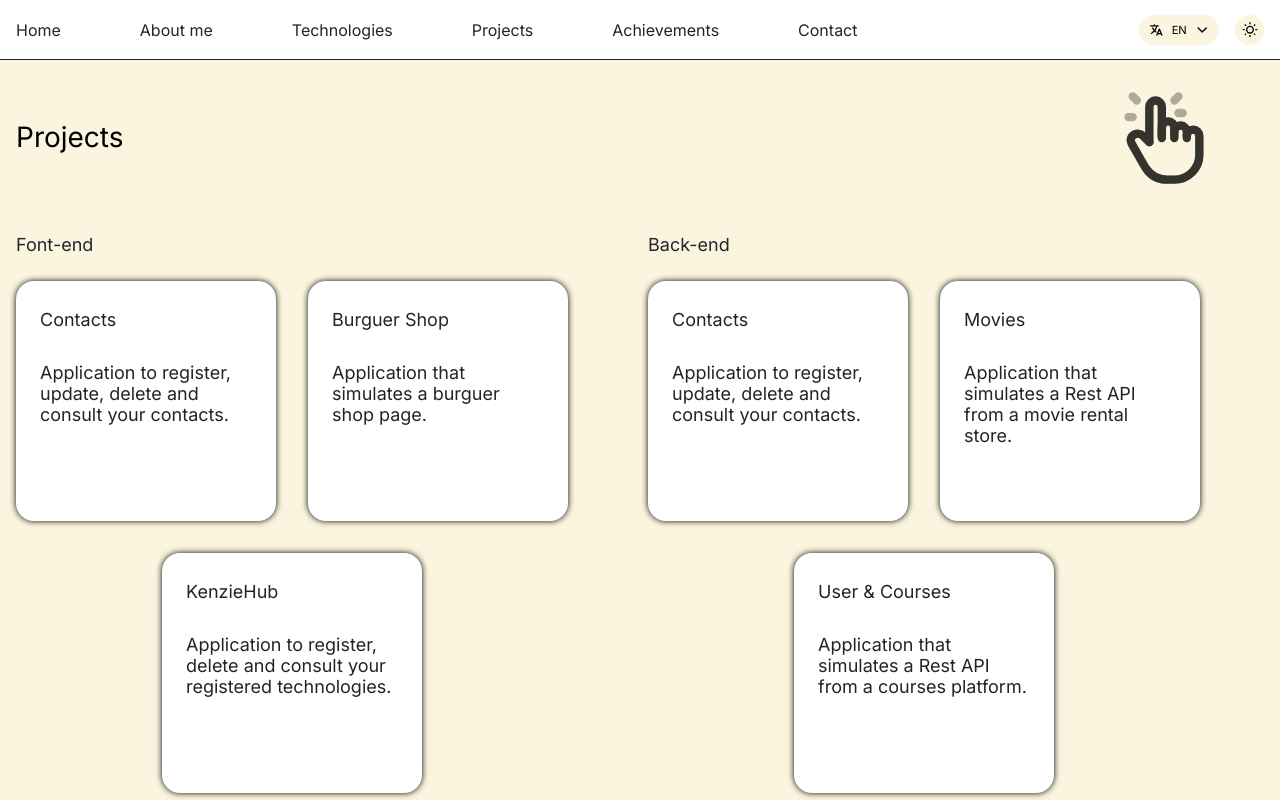
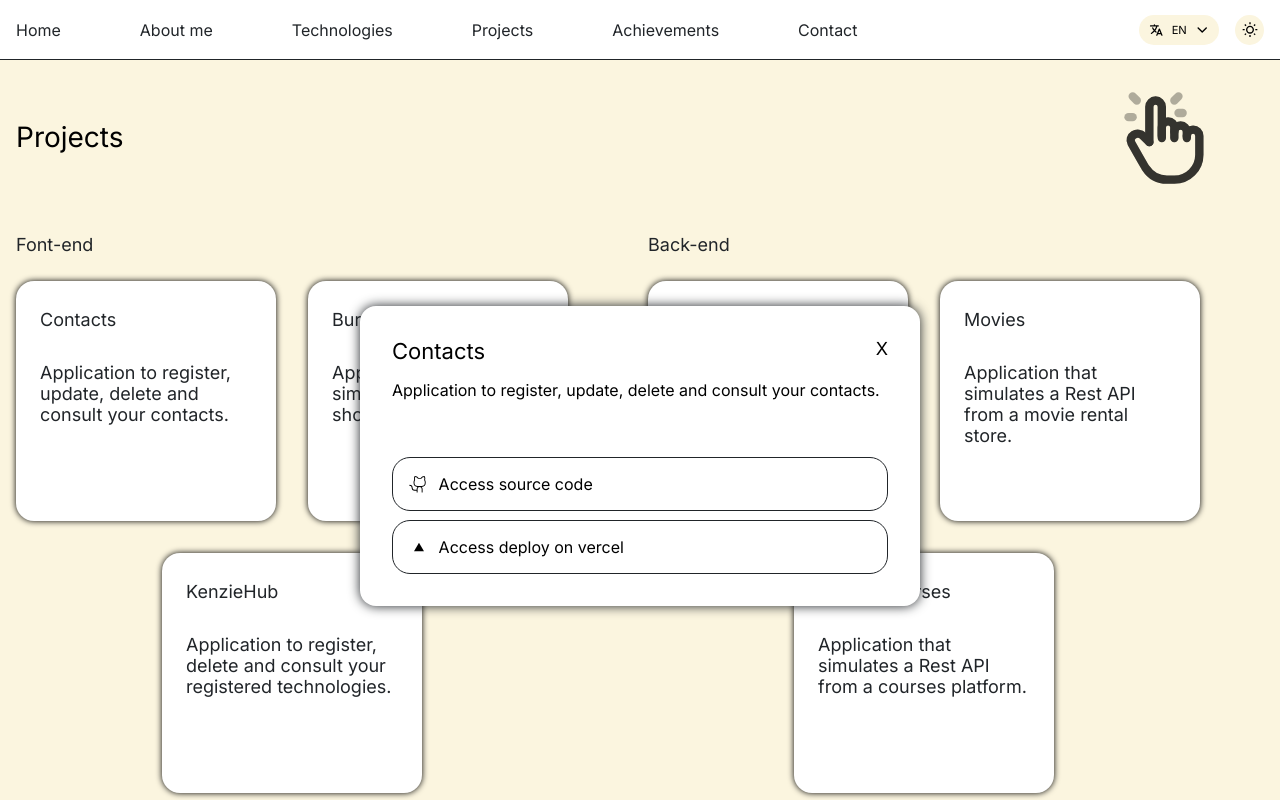
Before and after one commit to joaoPedrooC/_Portifolio, a React (Vite) app: page / in a window 1280 px wide. Both pictures are taken after a click on the item 146 px from the left and 2689 px from the top of the page. Shown: the part 2289-3089 px from the top of the page. Built offline with nearby package versions, Linux system fonts and the light colour scheme.

Commit message:
feat: created modal for projects section

```diff
--- a/src/components/Forms/ContactForm/styles.module.scss
+++ b/src/components/Forms/ContactForm/styles.module.scss
@@ -13,21 +13,6 @@
   max-width: 400px;
   width: 100%;
 
-  border-radius: 18px;
-  padding: 1rem;
-
-  cursor: pointer;
-
-  transition: .3s ease;
-
-  background-color: transparent;
-  border: 1px solid var(--font-color-1);
-
-  &:hover {
-    background-color: var(--font-color-1);
-    color: var(--light-yellow);
-  }
-
   &:disabled {
     opacity: .5;
     cursor: not-allowed;
--- /dev/null
+++ b/src/components/Modal/ProjectsModal/ProjectsModal.tsx
@@ -0,0 +1,50 @@
+import { Dispatch, SetStateAction, useState } from "react"
+import { IProjectsMock } from "../../../services/ProjectsMock"
+
+import styles from './styles.module.scss'
+import { useTranslation } from "react-i18next"
+import { PiGithubLogoLight } from "react-icons/pi"
+import { CgVercel } from "react-icons/cg"
+
+interface IProjectsModalProps {
+  project: IProjectsMock
+  setOpen: Dispatch<SetStateAction<null | IProjectsMock>>
+}
+
+export const ProjectsModal = ({ project, setOpen }: IProjectsModalProps) => {
+  const [closing, setClosing] = useState<boolean>(false)
+
+  const { t } = useTranslation()
+
+  const handleClose = () => {
+    setClosing(true)
+
+    setTimeout(() => { // Tempo para animação
+      setClosing(false)
+      setOpen(null)
+    }, 500);
+  }
+  return (
+    <div className={styles.modal__container}>
+      <div className={`${styles.modal__controller} animate__animated ${!closing ? 'animate__fadeInDown' : ''} ${closing ? 'animate__fadeOutDown' : ''}`}>
+        <button className='text text__medium' type="button" onClick={handleClose}>X</button>
+        <div>
+          <div className={styles.modal__content}>
+            <h4 className="text text__big--1">{t(project.projectName)}</h4>
+            <p>{t(project.projectDescription)}</p>
+          </div>
+          <div className={styles.modal__links}>
+            <a href="" className="button__links text text__small--1">
+              <PiGithubLogoLight />
+              {t('projects__button--code')}
+            </a>
+            <a href="" className="button__links text text__small--1">
+              <CgVercel />
+              {t('projects__button--deploy')}
+            </a>
+          </div>
+        </div>
+      </div>
+    </div>
+  )
+}
--- /dev/null
+++ b/src/components/Modal/ProjectsModal/styles.module.scss
@@ -0,0 +1,76 @@
+.modal__container {
+  display: flex;
+  justify-content: center;
+  align-items: center;
+
+  width: 100%;
+  height: 100%;
+
+  position: absolute;
+  top: 0;
+  left: 0;
+
+  pointer-events: none;
+
+  padding: 0 1rem;
+}
+
+.modal__controller {
+  display: flex;
+  flex-direction: column;
+
+  max-width: 35rem;
+  width: 100%;
+
+  max-height: 18.75rem;
+  height: 100%;
+
+  background-color: #fff;
+  box-shadow: 0px 0px 12px 0px var(--font-color-1);
+
+  border-radius: 1rem;
+  pointer-events: all;
+
+  overflow-y: auto;
+
+  padding: 2rem;
+
+  position: relative;
+}
+
+.modal__controller > button {
+  position: absolute;
+  top: 2rem;
+  right: 2rem;
+
+  background-color: transparent;
+
+  cursor: pointer;
+}
+
+.modal__controller > div {
+  display: flex;
+  flex-direction: column;
+  justify-content: space-between;
+
+  height: 100%;
+}
+
+.modal__content {
+  display: flex;
+  flex-direction: column;
+
+  gap: 1rem;
+}
+
+.modal__links {
+  display: flex;
+  flex-direction: column;
+
+  gap: .6rem;
+}
+
+.modal__links svg {
+  width: 20px;
+  height: 20px;
+}
--- a/src/components/ProjectsSection/ProjectsList/ProjectsCard/ProjectsCard.tsx
+++ b/src/components/ProjectsSection/ProjectsList/ProjectsCard/ProjectsCard.tsx
@@ -2,19 +2,23 @@ import { useTranslation } from "react-i18next";
 import { IProjectsMock } from "../../../../services/ProjectsMock";
 
 import styles from './styles.module.scss'
+import { Dispatch, SetStateAction } from "react";
 
 interface IProjectsCardProps {
   project: IProjectsMock
   delay: number
+  setOpen: Dispatch<SetStateAction<null | IProjectsMock>>
 }
 
-export const ProjectsCard = ({ project, delay }: IProjectsCardProps) => {
+export const ProjectsCard = ({ project, delay, setOpen }: IProjectsCardProps) => {
   const { t } = useTranslation()
 
   return (
-    <li className={`${styles.card__container} animate__animated animate__fadeInDown`} style={{ animationDelay: `${delay}ms` }}>
+    <>
+    <li onClick={() => setOpen(project)} className={`${styles.card__container} animate__animated animate__fadeInDown`} style={{ animationDelay: `${delay}ms` }}>
       <span className='text text__medium font__black'>{t(project.projectName)}</span>
       <p className='text text__medium font__black'>{t(project.projectDescription)}</p>
     </li>
+    </>
   )
 }
--- a/src/components/ProjectsSection/ProjectsList/ProjectsList.tsx
+++ b/src/components/ProjectsSection/ProjectsList/ProjectsList.tsx
@@ -1,3 +1,4 @@
+import { Dispatch, SetStateAction, useEffect, useRef, useState } from "react"
 import { IProjectsMock } from "../../../services/ProjectsMock"
 import { ProjectsCard } from "./ProjectsCard/ProjectsCard"
 
@@ -6,12 +7,25 @@ import styles from './styles.module.scss'
 interface IProjectsListProps {
   projectsList: Array<IProjectsMock>
   visible: boolean
+  setOpen: Dispatch<SetStateAction<null | IProjectsMock>>
 }
 
-export const ProjectsList = ({ projectsList, visible }: IProjectsListProps) => {
+export const ProjectsList = ({ projectsList, visible, setOpen }: IProjectsListProps) => {
+  const ulRef = useRef<HTMLUListElement>(null)
+
+  const observer = new IntersectionObserver((entries) => entries.forEach((entry) => {
+    if (!entry.isIntersecting) {
+      setOpen(null)
+    }
+  }))
+
+  useEffect(() => {
+    observer.observe(ulRef.current!)
+  }, [])
+
   return (
-    <ul className={styles.list__container}>
-      {projectsList.map((project, index) => visible ? <ProjectsCard project={project} delay={index * 50} key={index} /> : null)}
+    <ul className={styles.list__container} ref={ulRef}>
+      {projectsList.map((project, index) => visible ? <ProjectsCard setOpen={setOpen} project={project} delay={index * 50} key={index} /> : null)}
     </ul>
   )
 }
--- a/src/components/ProjectsSection/ProjectsSection.tsx
+++ b/src/components/ProjectsSection/ProjectsSection.tsx
@@ -1,14 +1,16 @@
 import { useEffect, useRef, useState } from 'react'
 import { useTranslation } from 'react-i18next'
 
-import { backEndProjects, frontEndProjects } from '../../services/ProjectsMock'
+import { backEndProjects, frontEndProjects, IProjectsMock } from '../../services/ProjectsMock'
 import { ProjectsList } from './ProjectsList/ProjectsList'
 
 import { TbHandClick, TbHandFinger } from 'react-icons/tb'
 
 import styles from './styles.module.scss'
+import { ProjectsModal } from '../Modal/ProjectsModal/ProjectsModal'
 
 export const ProjectsSection = () => {
+  const [open, setOpen] = useState<null | IProjectsMock>(null)
   const [visible, setVisible] = useState<boolean>(false)
   const projectsRef = useRef<HTMLHeadingElement>(null)
 
@@ -34,14 +36,15 @@ export const ProjectsSection = () => {
         <div className={styles.section__cardsContainer}>
           <div>
             <span className={`text text__medium font__black ${visible ? 'animate__animated animate__fadeIn' : ''}`}>Font-end</span>
-            <ProjectsList projectsList={frontEndProjects} visible={visible} />
+            <ProjectsList setOpen={setOpen} projectsList={frontEndProjects} visible={visible} />
           </div>
           <div>
             <span className={`text text__medium font__black ${visible ? 'animate__animated animate__fadeIn' : ''}`}>Back-end</span>
-            <ProjectsList projectsList={backEndProjects} visible={visible} />
+            <ProjectsList setOpen={setOpen} projectsList={backEndProjects} visible={visible} />
           </div>
         </div>
       </div>
+      { open && <ProjectsModal project={open} setOpen={setOpen} />}
     </section>
   )
 }
--- a/src/components/ProjectsSection/styles.module.scss
+++ b/src/components/ProjectsSection/styles.module.scss
@@ -4,6 +4,8 @@
   margin-top: 3rem;
 
   background-color: var(--light-yellow);
+
+  position: relative;
 
   & > div:first-child {
     display: flex;
--- a/src/locales/en/translation.json
+++ b/src/locales/en/translation.json
@@ -29,6 +29,9 @@
   "projects__title--6": "User & Courses",
   "projects__description--6": "Application that simulates a Rest API from a courses platform.",
 
+  "projects__button--code": "Access source code",
+  "projects__button--deploy": "Access deploy on vercel",
+
   "achievements__title": "Achievements",
   "achievements__title--1": "20ᵗʰ Regional Coding Marathon",
   "achievements__description--1": "I attended the 20ᵗʰ Regional Coding Marathon in 2022, where I got one of the bronze medals from the high school level (Competition between the 1ˢᵗ to 3ʳᵈ years of the high school)",
--- a/src/locales/pt/translation.json
+++ b/src/locales/pt/translation.json
@@ -29,6 +29,8 @@
   "projects__title--6": "User e Courses",
   "projects__description--6": "Aplicação simula uma API Rest de uma plataforma de cursos.",
 
+  "projects__button--code": "Acessar código fonte",
+  "projects__button--deploy": "Acessar deploy no vercel",
 
   "achievements__title": "Conquistas",
   "achievements__title--1": "20ª Maratona Regional de Programação",
--- a/src/services/ProjectsMock.ts
+++ b/src/services/ProjectsMock.ts
@@ -1,18 +1,22 @@
 export interface IProjectsMock {
+  id: string
   projectName: string
   projectDescription: string
 }
 
 export const frontEndProjects: Array<IProjectsMock> = [
   {
+    id: crypto.randomUUID(),
     projectName: 'projects__title--1',
     projectDescription: 'projects__description--1'
   },
   {
+    id: crypto.randomUUID(),
     projectName: 'projects__title--2',
     projectDescription: 'projects__description--2'
   },
   {
+    id: crypto.randomUUID(),
     projectName: 'projects__title--3',
     projectDescription: 'projects__description--3'
   }
@@ -20,14 +24,17 @@ export const frontEndProjects: Array<IProjectsMock> = [
 
 export const backEndProjects: Array<IProjectsMock> = [
   {
+    id: crypto.randomUUID(),
     projectName: 'projects__title--4',
     projectDescription: 'projects__description--4'
   },
   {
+    id: crypto.randomUUID(),
     projectName: 'projects__title--5',
     projectDescription: 'projects__description--5'
   },
   {
+    id: crypto.randomUUID(),
     projectName: 'projects__title--6',
     projectDescription: 'projects__description--6'
   }
--- /dev/null
+++ b/src/styles/buttons.scss
@@ -0,0 +1,21 @@
+.button__links {
+  display: flex;
+  align-items: center;
+
+  gap: .6rem;
+
+  border-radius: 18px;
+  padding: 1rem;
+
+  cursor: pointer;
+
+  transition: .3s ease;
+
+  background-color: transparent;
+  border: 1px solid var(--font-color-1);
+
+  &:hover {
+    background-color: var(--font-color-1);
+    color: var(--light-yellow);
+  }
+}
--- a/src/styles/index.scss
+++ b/src/styles/index.scss
@@ -2,3 +2,4 @@
 @import './globalStyles.scss';
 @import './typography.scss';
 @import './grid.scss';
+@import './buttons.scss';
```
